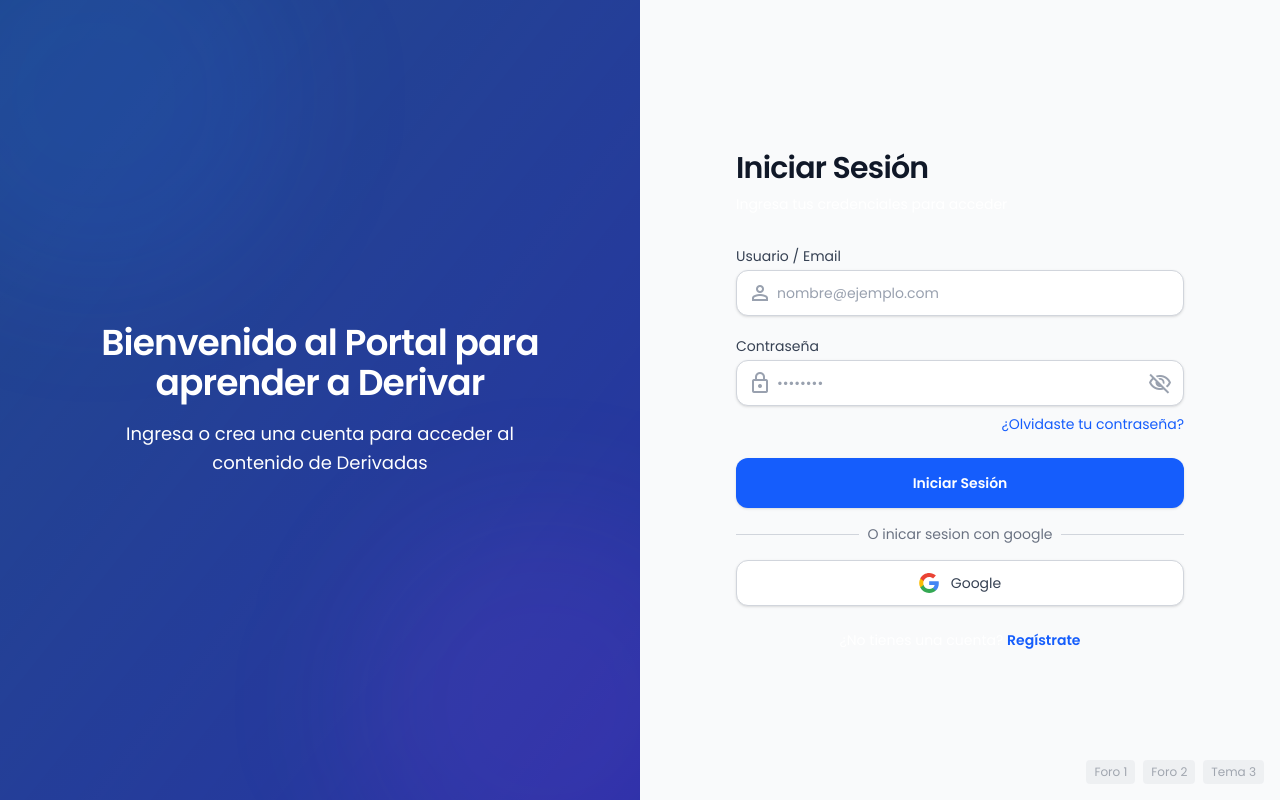
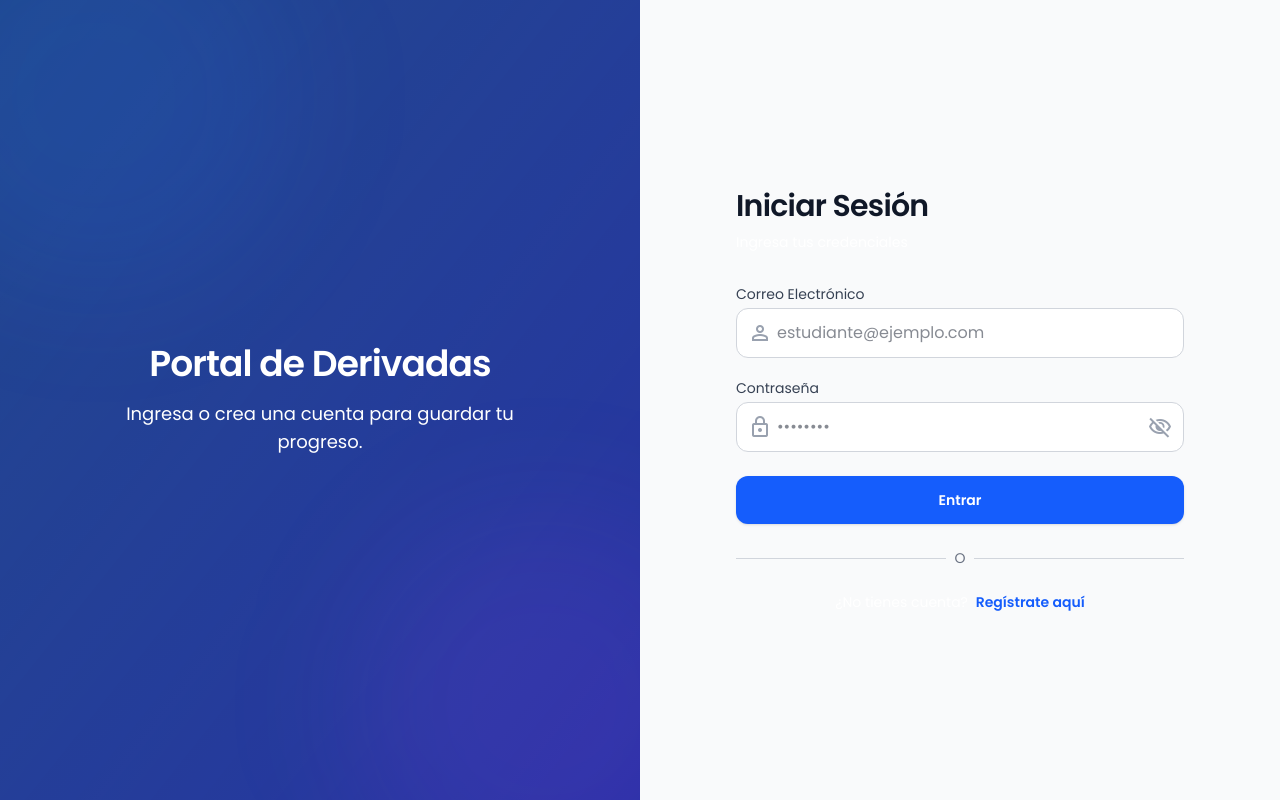
Before and after one commit to SebastianAlcantarr/PROYECTO_INGENIERIA_SOFTWARE_II, a Vue app: page / in a window 1280 px wide. Built offline with nearby package versions, Linux system fonts and the light colour scheme.

Commit message:
Login funcional

```diff
--- a/src/views/Login.vue
+++ b/src/views/Login.vue
@@ -1,151 +1,106 @@
 <template>
   <div class="min-h-screen flex bg-gray-50 dark:bg-[rgb(16,22,34)] font-display">
-    <!-- Left Panel (Decorative) -->
+    <!-- Panel Izquierdo (Decorativo) - Sin cambios -->
     <div class="hidden lg:flex lg:w-1/2 relative overflow-hidden bg-[#244a76] dark:bg-slate-900 items-center justify-center">
       <div class="absolute inset-0 bg-gradient-to-br from-blue-600/20 to-purple-600/40 mix-blend-overlay"></div>
-      <!-- Abstract decorative circles -->
       <div class="absolute -top-24 -left-24 w-96 h-96 rounded-full bg-blue-500/10 blur-3xl"></div>
       <div class="absolute -bottom-24 -right-24 w-96 h-96 rounded-full bg-purple-500/10 blur-3xl"></div>
 
       <div class="relative z-10 p-12 text-center">
-
-        <h1 class="text-4xl font-bold text-white mb-4 tracking-tight">Bienvenido al Portal para aprender a Derivar</h1>
-        <p class="text-blue-100 text-lg max-w-md mx-auto leading-relaxed">
-          Ingresa o crea una cuenta para acceder al contenido de Derivadas
+        <h1 class="text-4xl font-bold text-white mb-4 tracking-tight">Portal de Derivadas</h1>
+        <p class="text-blue-100 text-lg max-w-md mx-auto">
+          Ingresa o crea una cuenta para guardar tu progreso.
         </p>
       </div>
     </div>
 
-    <!-- Right Panel (Form) -->
+    <!-- Panel Derecho (Formulario Funcional) -->
     <div class="w-full lg:w-1/2 flex flex-col items-center justify-center p-6 sm:p-12 relative">
       <div class="w-full max-w-md space-y-8">
-        <!-- Header -->
         <div class="text-center lg:text-left">
           <h2 class="text-3xl font-bold tracking-tight text-gray-900 dark:text-white">
-            Iniciar Sesión
+            {{ esRegistro ? 'Crear Cuenta' : 'Iniciar Sesión' }}
           </h2>
           <p class="mt-2 text-sm text-gray-600 dark:text-slate-400">
-            Ingresa tus credenciales para acceder
+            {{ esRegistro ? 'Registra tus datos para comenzar' : 'Ingresa tus credenciales' }}
           </p>
         </div>
 
-        <!-- Form -->
         <div class="mt-8 space-y-6">
           <div class="space-y-5">
             <!-- Email Input -->
             <div>
-              <label for="email" class="block text-sm font-medium text-gray-700 dark:text-slate-300 mb-1">
-                Usuario / Email
-              </label>
+              <label class="block text-sm font-medium text-gray-700 dark:text-slate-300 mb-1">Correo Electrónico</label>
               <div class="relative">
                 <div class="absolute inset-y-0 left-0 pl-3 flex items-center pointer-events-none">
                   <span class="material-symbols-outlined text-gray-400 text-xl">person</span>
                 </div>
+                <!-- v-model conectado a variable 'email' -->
                 <input
-                  id="email"
-                  v-model="usuario"
-                  name="email"
-                  type="text"
+                    v-model="email"
+                    type="email"
                     required
-                  class="block w-full pl-10 pr-3 py-3 border border-gray-300 dark:border-slate-600 rounded-xl leading-5 bg-white dark:bg-slate-800/50 text-gray-900 dark:text-white placeholder-gray-400 focus:outline-none focus:ring-2 focus:ring-blue-500 focus:border-blue-500 sm:text-sm transition-all duration-200 shadow-sm"
-                  placeholder="nombre@ejemplo.com"
+                    class="block w-full pl-10 pr-3 py-3 border border-gray-300 dark:border-slate-600 rounded-xl bg-white dark:bg-slate-800/50 text-gray-900 dark:text-white focus:ring-2 focus:ring-blue-500"
+                    placeholder="estudiante@ejemplo.com"
                 />
               </div>
             </div>
 
             <!-- Password Input -->
             <div>
-              <label for="password" class="block text-sm font-medium text-gray-700 dark:text-slate-300 mb-1">
-                Contraseña
-              </label>
+              <label class="block text-sm font-medium text-gray-700 dark:text-slate-300 mb-1">Contraseña</label>
               <div class="relative">
                 <div class="absolute inset-y-0 left-0 pl-3 flex items-center pointer-events-none">
                   <span class="material-symbols-outlined text-gray-400 text-xl">lock</span>
                 </div>
+                <!-- v-model conectado a variable 'password' -->
                 <input
-                  id="password"
-                  v-model="usuario"
+                    v-model="password"
                     :type="mostrarContrasena ? 'text' : 'password'"
-                  name="password"
                     required
-                  class="block w-full pl-10 pr-10 py-3 border border-gray-300 dark:border-slate-600 rounded-xl leading-5 bg-white dark:bg-slate-800/50 text-gray-900 dark:text-white placeholder-gray-400 focus:outline-none focus:ring-2 focus:ring-blue-500 focus:border-blue-500 sm:text-sm transition-all duration-200 shadow-sm"
+                    class="block w-full pl-10 pr-10 py-3 border border-gray-300 dark:border-slate-600 rounded-xl bg-white dark:bg-slate-800/50 text-gray-900 dark:text-white focus:ring-2 focus:ring-blue-500"
                     placeholder="••••••••"
                 />
                 <button
-                  @click="mostrar"
+                    @click="mostrarContrasena = !mostrarContrasena"
                     type="button"
-                  class="absolute inset-y-0 right-0 pr-3 flex items-center cursor-pointer text-gray-400 hover:text-gray-600 dark:hover:text-gray-300 transition-colors"
+                    class="absolute inset-y-0 right-0 pr-3 flex items-center text-gray-400 hover:text-gray-600"
                 >
                   <span class="material-symbols-outlined text-xl">
                     {{ mostrarContrasena ? "visibility" : "visibility_off" }}
                   </span>
                 </button>
               </div>
-              <div class="flex items-center justify-end mt-2">
-                <a href="#" class="text-sm font-medium text-blue-600 hover:text-blue-500 dark:text-blue-400 hover:underline">
-                  ¿Olvidaste tu contraseña?
-                </a>
-              </div>
             </div>
           </div>
 
-          <!-- Actions -->
+          <!-- Mensajes de Error/Éxito -->
+          <div v-if="mensaje" :class="`p-3 rounded-lg text-sm text-center font-medium ${tipoMensaje === 'error' ? 'bg-red-100 text-red-700' : 'bg-green-100 text-green-700'}`">
+            {{ mensaje }}
+          </div>
+
+          <!-- Botones -->
           <div class="space-y-4">
             <button
-              @click="login"
-              class="w-full flex justify-center py-3.5 px-4 border border-transparent rounded-xl shadow-sm text-sm font-semibold text-white bg-blue-600 hover:bg-blue-700 focus:outline-none focus:ring-2 focus:ring-offset-2 focus:ring-blue-500 transition-all duration-200 transform hover:-translate-y-0.5"
+                @click="procesarFormulario"
+                class="w-full flex justify-center py-3.5 px-4 rounded-xl shadow-sm text-sm font-semibold text-white bg-blue-600 hover:bg-blue-700 transition-all duration-200"
             >
-              Iniciar Sesión
+              {{ esRegistro ? 'Registrarse' : 'Entrar' }}
             </button>
 
-            <div class="relative">
-              <div class="absolute inset-0 flex items-center">
-                <div class="w-full border-t border-gray-300 dark:border-slate-700"></div>
-              </div>
-              <div class="relative flex justify-center text-sm">
-                <span class="px-2 bg-gray-50 dark:bg-[rgb(16,22,34)] text-gray-500">O inicar sesion con google</span>
-              </div>
-            </div>
-
-            <button
-              id="googleBtn"
-              class="w-full flex items-center justify-center gap-3 px-4 py-3 border border-gray-300 dark:border-slate-600 rounded-xl shadow-sm bg-white dark:bg-slate-800 text-sm font-medium text-gray-700 dark:text-gray-200 hover:bg-gray-50 dark:hover:bg-slate-700 focus:outline-none focus:ring-2 focus:ring-offset-2 focus:ring-gray-500 transition-all duration-200"
-            >
-              <svg class="h-5 w-5" viewBox="0 0 24 24" width="24" height="24" xmlns="http://www.w3.org/2000/svg">
-                <g clip-path="url(#clip0_3033_94454)">
-                  <path d="M23.766 12.2764C23.766 11.4607 23.6999 10.6406 23.5588 9.83807H12.24V14.4591H18.7217C18.4528 15.9494 17.5885 17.2678 16.323 18.1056V21.1039H20.19C22.4608 19.0139 23.766 15.9274 23.766 12.2764Z" fill="#4285F4"/>
-                  <path d="M12.2401 24.0008C15.4766 24.0008 18.2059 22.9382 20.1945 21.1039L16.3276 18.1055C15.2517 18.8375 13.8627 19.252 12.2445 19.252C9.11388 19.252 6.45946 17.1399 5.50705 14.3003H1.5166V17.3912C3.55371 21.4434 7.7029 24.0008 12.2401 24.0008Z" fill="#34A853"/>
-                  <path d="M5.50253 14.3003C4.99987 12.8099 4.99987 11.1961 5.50253 9.70575V6.61481H1.51649C-0.18551 10.0056 -0.18551 14.0004 1.51649 17.3912L5.50253 14.3003Z" fill="#FBBC04"/>
-                  <path d="M12.2401 4.74966C13.9509 4.7232 15.6044 5.36697 16.8434 6.54867L20.2695 3.12262C18.1001 1.0855 15.2208 -0.034466 12.2401 0.000808666C7.7029 0.000808666 3.55371 2.55822 1.5166 6.61481L5.50264 9.70575C6.45064 6.86173 9.10947 4.74966 12.2401 4.74966Z" fill="#EA4335"/>
-                </g>
-                <defs>
-                  <clipPath id="clip0_3033_94454">
-                    <rect width="24" height="24" fill="white"/>
-                  </clipPath>
-                </defs>
-              </svg>
-              <span>Google</span>
-            </button>
+            <div class="relative py-2">
+              <div class="absolute inset-0 flex items-center"><div class="w-full border-t border-gray-300 dark:border-slate-700"></div></div>
+              <div class="relative flex justify-center text-sm"><span class="px-2 bg-gray-50 dark:bg-[rgb(16,22,34)] text-gray-500">O</span></div>
             </div>
 
             <p class="text-center text-sm text-gray-600 dark:text-slate-400">
-            ¿No tienes una cuenta?
-            <a href="#" class="font-semibold text-blue-600 hover:text-blue-500 dark:text-blue-400 hover:underline">
-              Regístrate
-            </a>
+              {{ esRegistro ? '¿Ya tienes cuenta?' : '¿No tienes cuenta?' }}
+              <button @click="cambiarModo" class="font-semibold text-blue-600 hover:text-blue-500 ml-1">
+                {{ esRegistro ? 'Inicia Sesión' : 'Regístrate aquí' }}
+              </button>
             </p>
-
-          <div v-if="mensaje" class="p-4 rounded-lg bg-red-50 dark:bg-red-900/20 text-red-600 dark:text-red-400 text-sm text-center">
-            {{ mensaje }}
           </div>
         </div>
-      </div>
-
-      <!-- Dev Navigation (Subtle) -->
-      <div class="absolute bottom-4 right-4 flex gap-2 opacity-50 hover:opacity-100 transition-opacity">
-        <router-link to="/foro1" class="text-xs bg-gray-200 dark:bg-slate-800 px-2 py-1 rounded hover:bg-gray-300 dark:hover:bg-slate-700 text-gray-600 dark:text-gray-400">Foro 1</router-link>
-        <router-link to="/foro2" class="text-xs bg-gray-200 dark:bg-slate-800 px-2 py-1 rounded hover:bg-gray-300 dark:hover:bg-slate-700 text-gray-600 dark:text-gray-400">Foro 2</router-link>
-        <router-link to="/foro6" class="text-xs bg-gray-200 dark:bg-slate-800 px-2 py-1 rounded hover:bg-gray-300 dark:hover:bg-slate-700 text-gray-600 dark:text-gray-400">Tema 3</router-link>
       </div>
     </div>
   </div>
@@ -153,24 +108,77 @@
 
 <script setup>
 import { ref } from "vue";
+import { useRouter } from 'vue-router';
+
+const router = useRouter();
+
+// Variables del formulario
+const email = ref("");
+const password = ref("");
 const mostrarContrasena = ref(false);
-const usuario = ref("");
+
+// Estado de la App
+const esRegistro = ref(false); // false = Login, true = Registro
 const mensaje = ref("");
+const tipoMensaje = ref(""); // 'error' o 'exito'
 
-function mostrar() {
-  mostrarContrasena.value = !mostrarContrasena.value;
+function cambiarModo() {
+  esRegistro.value = !esRegistro.value;
+  mensaje.value = ""; // Limpiar mensajes al cambiar
 }
 
-function login() {
-  // Placeholder for login logic
-  console.log("Login attempt", usuario.value);
+// ESTA ES LA FUNCIÓN QUE HABLA CON PYTHON
+async function procesarFormulario() {
+  mensaje.value = "Procesando...";
+  tipoMensaje.value = "";
+
+  // URL de tu backend en Python (El puerto 8000 que ya tienes corriendo)
+  const urlBase = "http://127.0.0.1:8000";
+  const endpoint = esRegistro.value ? "/registrar" : "/login";
+
+  try {
+    const respuesta = await fetch(`${urlBase}${endpoint}`, {
+      method: "POST",
+      headers: { "Content-Type": "application/json" },
+      body: JSON.stringify({
+        email: email.value,
+        password: password.value
+      })
+    });
+
+    const datos = await respuesta.json();
+
+    if (datos.exito) {
+      tipoMensaje.value = "exito";
+      mensaje.value = datos.mensaje;
+
+      if (!esRegistro.value) {
+        // --- CASO LOGIN EXITOSO ---
+        // Guardamos usuario en memoria del navegador
+        localStorage.setItem("usuario", datos.usuario);
+        // Redirigimos al Foro 1 después de 1 segundo
+        setTimeout(() => {
+          router.push("/foro1");
+        }, 1000);
+      } else {
+        // --- CASO REGISTRO EXITOSO ---
+        // Cambiamos a pantalla de login para que ingrese
+        setTimeout(() => {
+          esRegistro.value = false;
+          mensaje.value = "¡Cuenta creada! Ahora inicia sesión.";
+          password.value = "";
+        }, 1500);
+      }
+    } else {
+      // Python nos devolvió un error (ej: contraseña mal, usuario ya existe)
+      tipoMensaje.value = "error";
+      mensaje.value = datos.mensaje;
+    }
+
+  } catch (error) {
+    console.error(error);
+    tipoMensaje.value = "error";
+    mensaje.value = "Error conectando con el servidor. ¿Está encendido el Python?";
+  }
 }
 </script>
-
-<style>
-/* Ensure full height for the page */
-html, body {
-  height: 100%;
-  margin: 0;
-}
-</style>
```
Also changed, not shown: 2 other files (tests, documents, lock files or other folders). Lines whose indentation alone changed are shown as unchanged.
